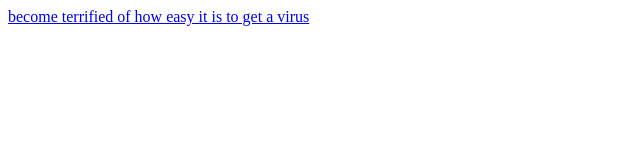
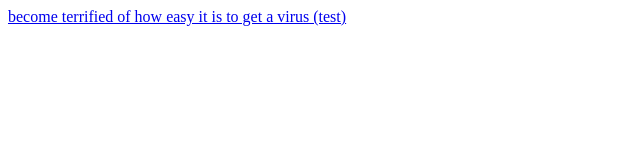
Before and after one commit to AnOpenSauceDev/AnOpenSauceDev, a plain HTML site: page index.html in a window 1280 px wide. Shown: the full height of the page, 0-640 px from the left. Drawn offline with Linux system fonts and the light colour scheme.

Commit message:
Update index.html

```diff
--- a/index.html
+++ b/index.html
@@ -1 +1 @@
-<a href="https://cdn.discordapp.com/attachments/979964168696373271/1076040434419257385/" download="important.xcod.png">become terrified of how easy it is to get a virus</a>
+<a href="https://cdn.discordapp.com/attachments/979964168696373271/1076040434419257385/" download="important.xcod.png">become terrified of how easy it is to get a virus (test)</a>
```
